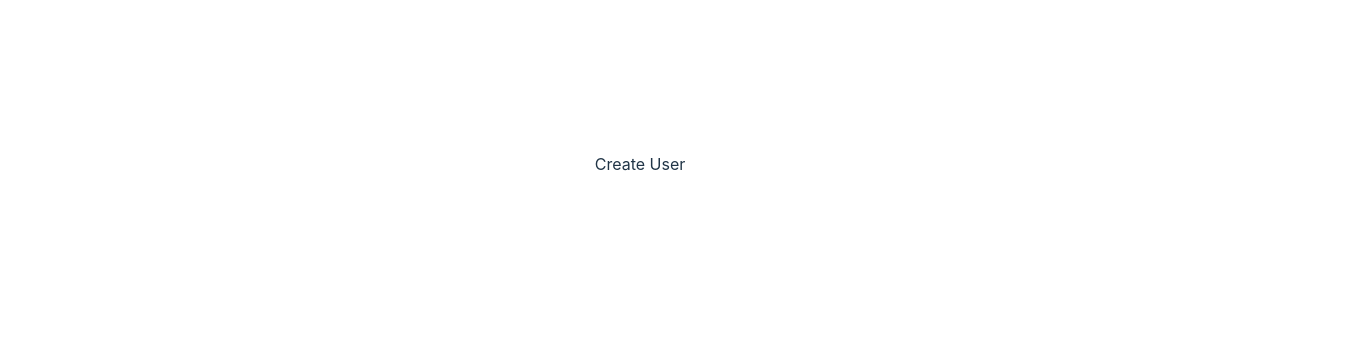
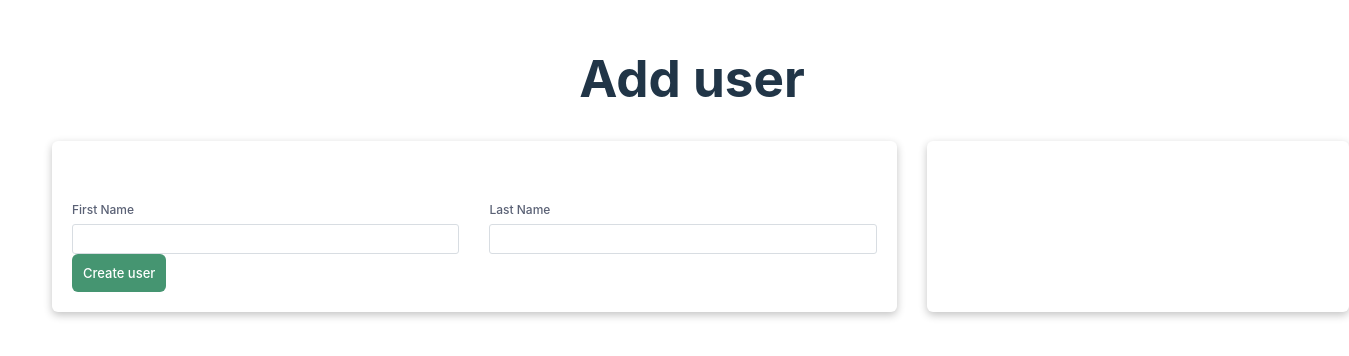
Before and after one commit to Maty2002v2/FootballTeam, a Vue app: page /create-user in a window 1280 px wide. Shown: the part 236-592 px from the top of the page, 1349 px wide, since content can reach past the window. Built offline with nearby package versions, Linux system fonts and the light colour scheme.

Commit message:
Create basic Add user page

```diff
--- a/src/pages/CreateUser.vue
+++ b/src/pages/CreateUser.vue
@@ -1,7 +1,48 @@
 <template>
-    <div>
-        Create User
-    </div>
+    <PageBox>
+        <h1>Add user</h1>
+
+        <div class="create-user">
+            <Box class="create-user-box">
+                <form class="form">
+                    <div class="form__inputs">
+                        <Input label="First Name"/>
+                        <Input label="Last Name" />
+                    </div>
+
+                    <Button type="button">Create user</Button>
+                </form>
+            </Box>
+
+            <Box class="create-user-box">
+            </Box>
+        </div>
+    </PageBox>
 </template>
 
-<script lang="ts" setup></script>
+<script lang="ts" setup>
+import PageBox from '../components/PageBox.vue';
+import Box from '../components/Box.vue';
+import Button from '../components/Button.vue';
+import Input from '../components/Input.vue';
+</script>
+
+<style lang="scss" scoped>
+.create-user {
+    display: grid;
+    grid-template-columns: 66% 33%;
+    gap: 30px;
+
+    &-box {
+        padding-top: 60px;
+    }
+}
+
+.form {
+    &__inputs {
+        display: grid;
+        grid-template-columns: 1fr 1fr;
+        gap: 30px;
+    }
+}
+</style>
```
